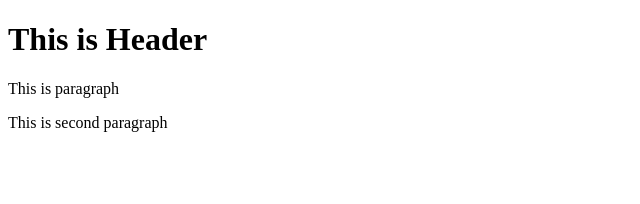
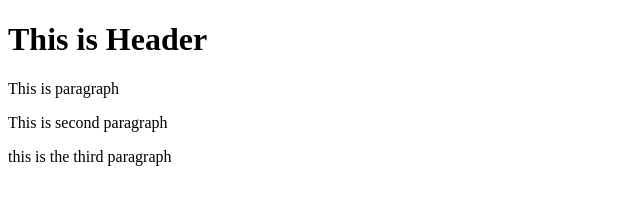
Before and after one commit to moodyhtoo/git-test, a website: page index.html in a window 1280 px wide. Shown: the whole page, without its empty margins (0-640 px from the left). Drawn offline with Linux system fonts and the light colour scheme.

Commit message:
fourth commit

```diff
--- a/index.html
+++ b/index.html
@@ -7,5 +7,6 @@
 	<h1>This is Header</h1>
 	<p>This is paragraph</p>
 	<p>This is second paragraph</p>
+	<p>this is the third paragraph</p>
 </body>
 </html>
```
Also changed, not shown: package.json (added, +24 -0 lines), 2 other files.
